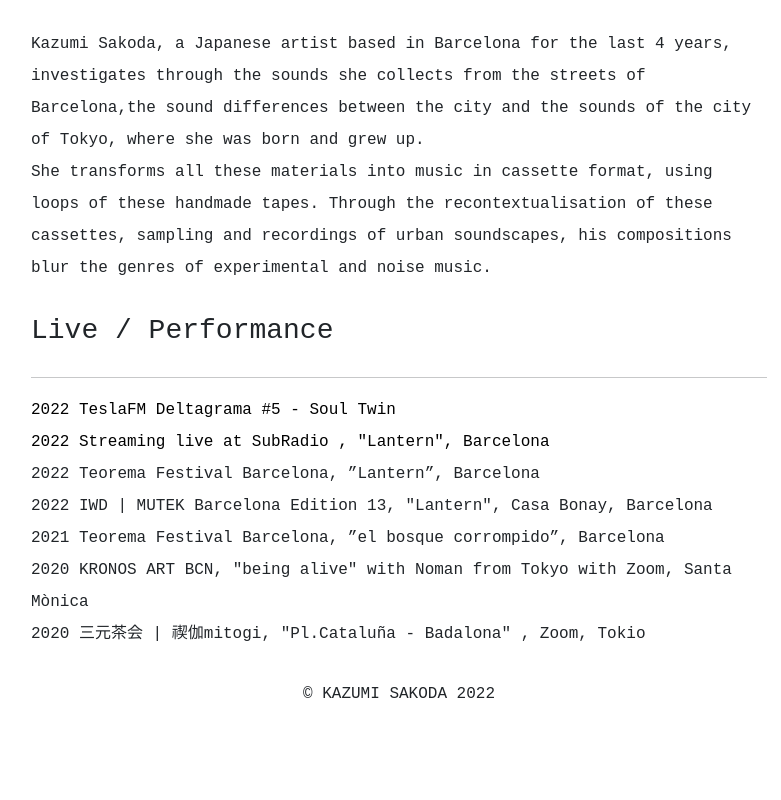
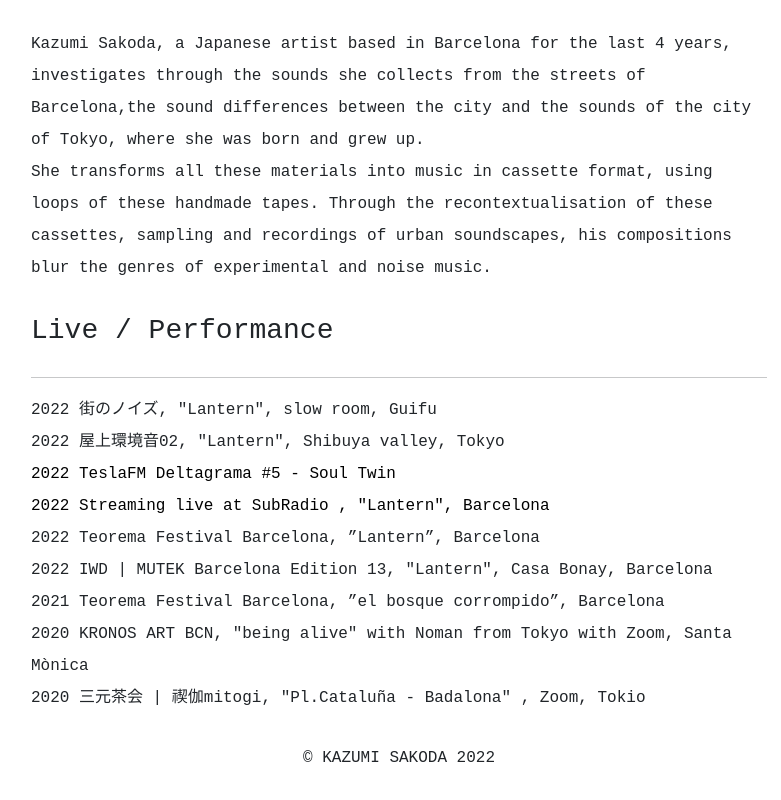
Before and after one commit to yusuke85/kazumi_hp, a React (Create React App) app: page /Bio in a window 1280 px wide. Shown: the part 830-1630 px from the top of the page, without its empty margins (241-1022 px from the left). Before the commit the page ends 1566 px from the top, so only its background shows below. Built offline with nearby package versions, Linux system fonts and the light colour scheme; no server answers.

Commit message:
add new performance in Bio.js

```diff
--- a/src/Component/Bio.js
+++ b/src/Component/Bio.js
@@ -1,49 +1,63 @@
 import React from "react";
-import Image from "../Images/bio3.jpg"
+import Image from "../Images/bio3.jpg";
 import { Container, Row, Col } from "react-bootstrap";
 import "../Styles/Bio.css";
 
 const Bio = () => {
-
   return (
     <Container>
-      <Row >
+      <Row>
         <Col md={2} />
         <Col md={8}>
           <img src={Image} id="kazumi1" className="img-fluid" alt="bioImage" />
         </Col>
       </Row>
-      <Row >
+      <Row>
         <Col md={2} />
         <Col md={8}>
-          <h3>
-            BIO
-          </h3>
+          <h3>BIO</h3>
           <p className="text-center">
-            Kazumi Sakoda, a Japanese artist based in Barcelona for the last 4 years,
-            investigates through the sounds she collects
-            from the streets of Barcelona,the sound differences between the city and the sounds of the city of Tokyo, where she was
-            born and grew up. < br />
-            She transforms all these materials into music in cassette format, using loops of these handmade tapes.
-            Through the recontextualisation of these cassettes, sampling and recordings of urban soundscapes, his compositions blur the genres of experimental and noise music.
+            Kazumi Sakoda, a Japanese artist based in Barcelona for the last 4
+            years, investigates through the sounds she collects from the streets
+            of Barcelona,the sound differences between the city and the sounds
+            of the city of Tokyo, where she was born and grew up. <br />
+            She transforms all these materials into music in cassette format,
+            using loops of these handmade tapes. Through the recontextualisation
+            of these cassettes, sampling and recordings of urban soundscapes,
+            his compositions blur the genres of experimental and noise music.
           </p>
         </Col>
       </Row>
-      <Row >
+      <Row>
         <Col md={2} />
         <Col md={8}>
-          <h3>
-            Live / Performance
-          </h3>
+          <h3>Live / Performance</h3>
           <hr />
           <p className="text-center">
-            <a href="https://www.mixcloud.com/Teslafm_net/deltagrama-5-soul-twin/" target="blank">2022 TeslaFM Deltagrama #5 - Soul Twin</a> < br />
-            <a href="https://youtu.be/638UDoMve4c" target="blank">2022 Streaming live at SubRadio , "Lantern", Barcelona</a> < br />
-            2022   Teorema Festival Barcelona, ”Lantern”, Barcelona < br />
-            2022   IWD | MUTEK Barcelona Edition 13, "Lantern", Casa Bonay, Barcelona< br />
-            2021   Teorema Festival Barcelona, ”el bosque corrompido”, Barcelona< br />
-            2020   KRONOS ART BCN, "being alive" with Noman from Tokyo with Zoom, Santa Mònica< br />
-            2020   三元茶会 | 禊伽mitogi,  "Pl.Cataluña - Badalona"  ,  Zoom, Tokio< br />
+            2022 街のノイズ, "Lantern", slow room, Guifu <br />
+            2022 屋上環境音02, "Lantern", Shibuya valley, Tokyo <br />
+            <a
+              href="https://www.mixcloud.com/Teslafm_net/deltagrama-5-soul-twin/"
+              target="blank"
+            >
+              2022 TeslaFM Deltagrama #5 - Soul Twin
+            </a>{" "}
+            <br />
+            <a href="https://youtu.be/638UDoMve4c" target="blank">
+              2022 Streaming live at SubRadio , "Lantern", Barcelona
+            </a>{" "}
+            <br />
+            2022 Teorema Festival Barcelona, ”Lantern”, Barcelona <br />
+            2022 IWD | MUTEK Barcelona Edition 13, "Lantern", Casa Bonay,
+            Barcelona
+            <br />
+            2021 Teorema Festival Barcelona, ”el bosque corrompido”, Barcelona
+            <br />
+            2020 KRONOS ART BCN, "being alive" with Noman from Tokyo with Zoom,
+            Santa Mònica
+            <br />
+            2020 三元茶会 | 禊伽mitogi, "Pl.Cataluña - Badalona" , Zoom, Tokio
+            <br />
           </p>
         </Col>
       </Row>
@@ -51,8 +65,7 @@ const Bio = () => {
         <p>© KAZUMI SAKODA 2022</p>
       </div>
     </Container>
-  )
+  );
+};
 
-}
-
-export default Bio
+export default Bio;
```
